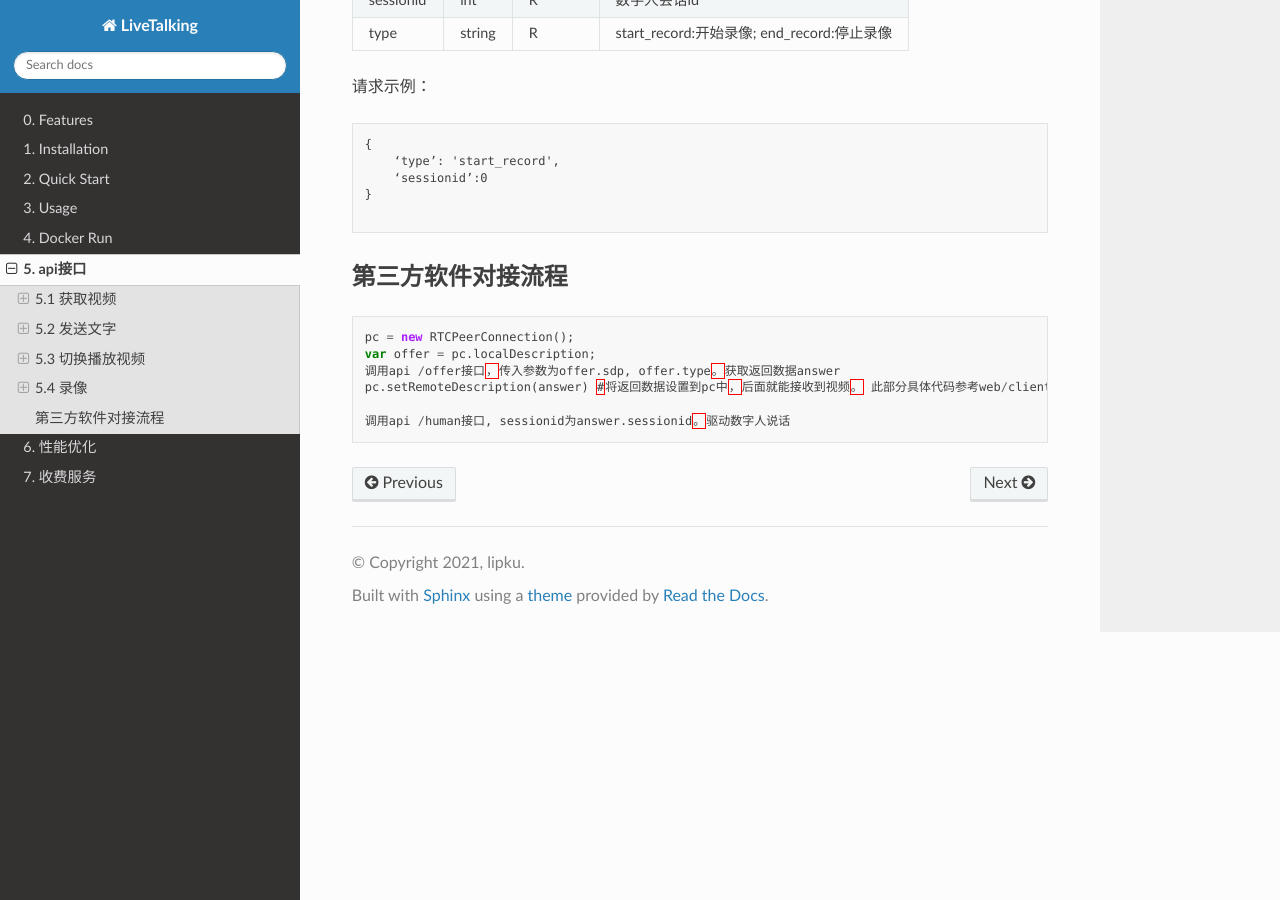
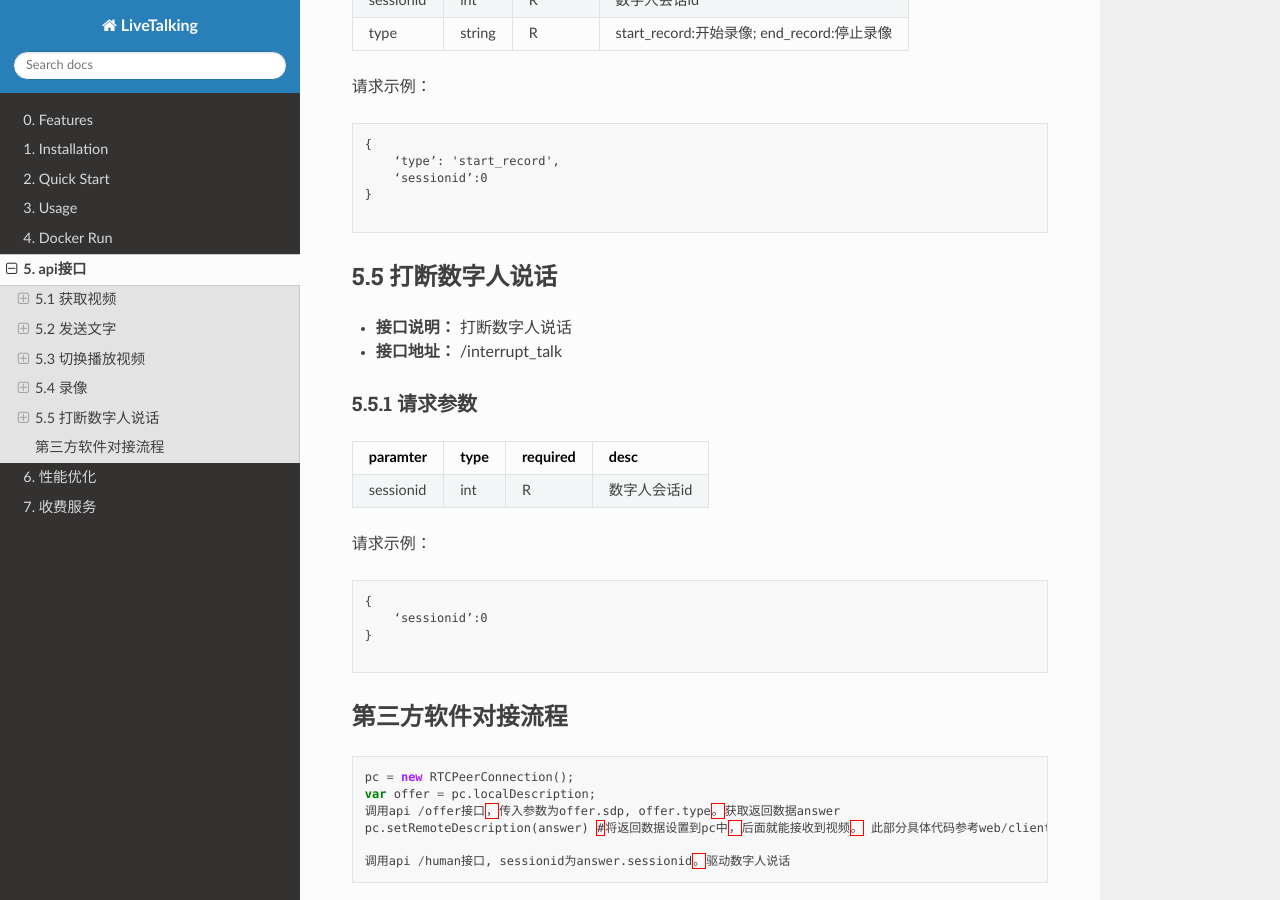
Before and after one commit to lipku/livetalking-doc, a Sphinx documentation site: the page built from docs/source/api.md, in a window 1280 px wide and 900 px high, scrolled down 2477 px. Built offline with Sphinx 7.4.7 and the Read the Docs theme 3.1.0, drawn with Linux system fonts in a browser that asks for light colours.

Commit message:
update doc

````diff
--- a/docs/source/api.md
+++ b/docs/source/api.md
@@ -114,6 +114,26 @@ type   			    |string		|R			|start_record:开始录像; end_record:停止录像
 
 ```
 
+### 5.5 打断数字人说话
+- **接口说明：** 打断数字人说话
+- **接口地址：** /interrupt_talk
+
+#### 5.5.1 请求参数
+
+paramter			|type		|required	|desc
+:----				|:---		|:------	|:---
+sessionid			|int		|R			|数字人会话id
+
+
+请求示例：
+
+```
+{
+    ‘sessionid’:0
+}
+
+```
+
 ### 第三方软件对接流程
 ```javascript
 pc = new RTCPeerConnection();
````
Also changed, not shown: docs/source/feature.md (+1 -0 lines), docs/source/quickstart.md (+3 -1 lines), docs/source/service.md (+2 -0 lines).
